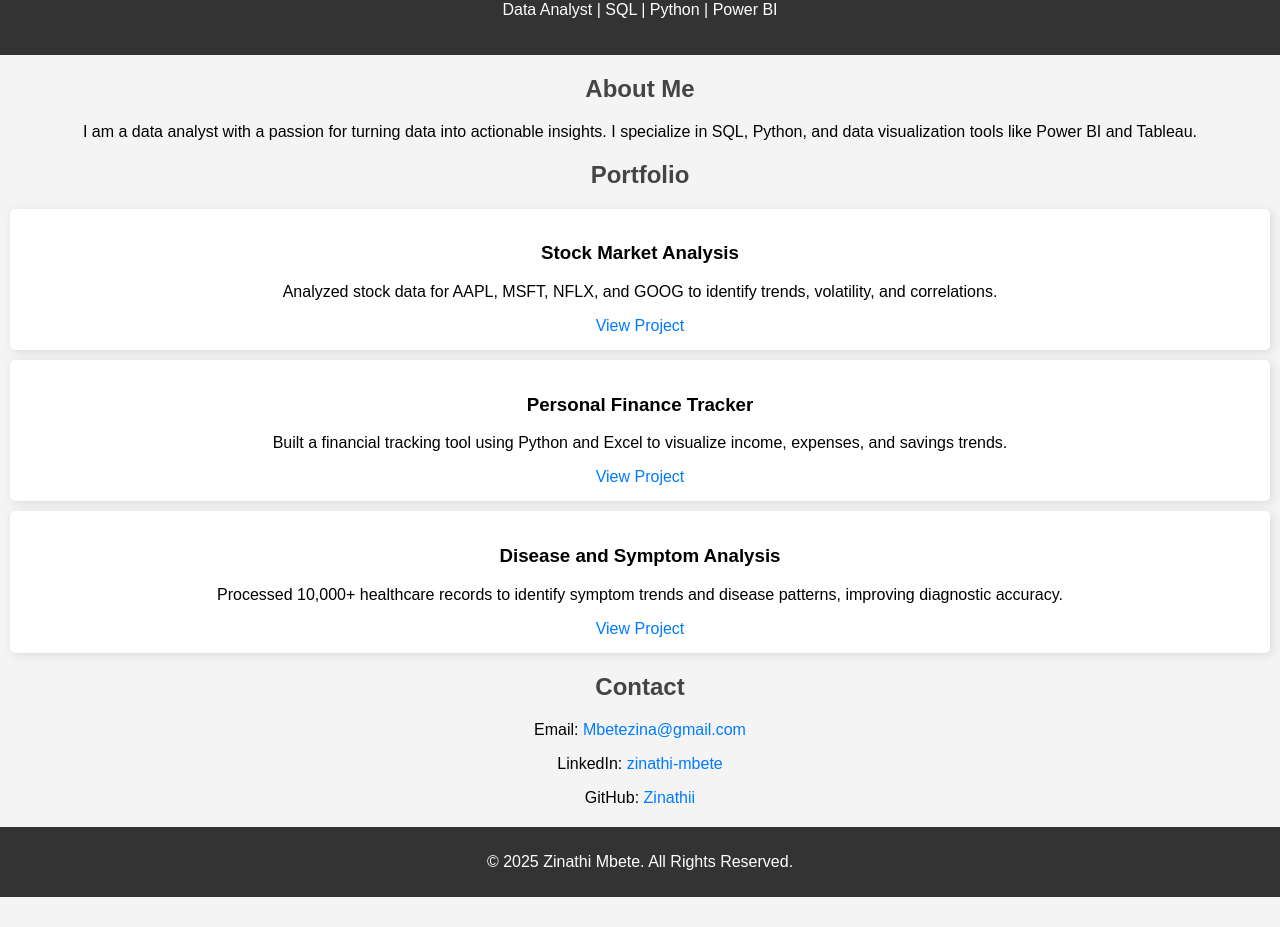
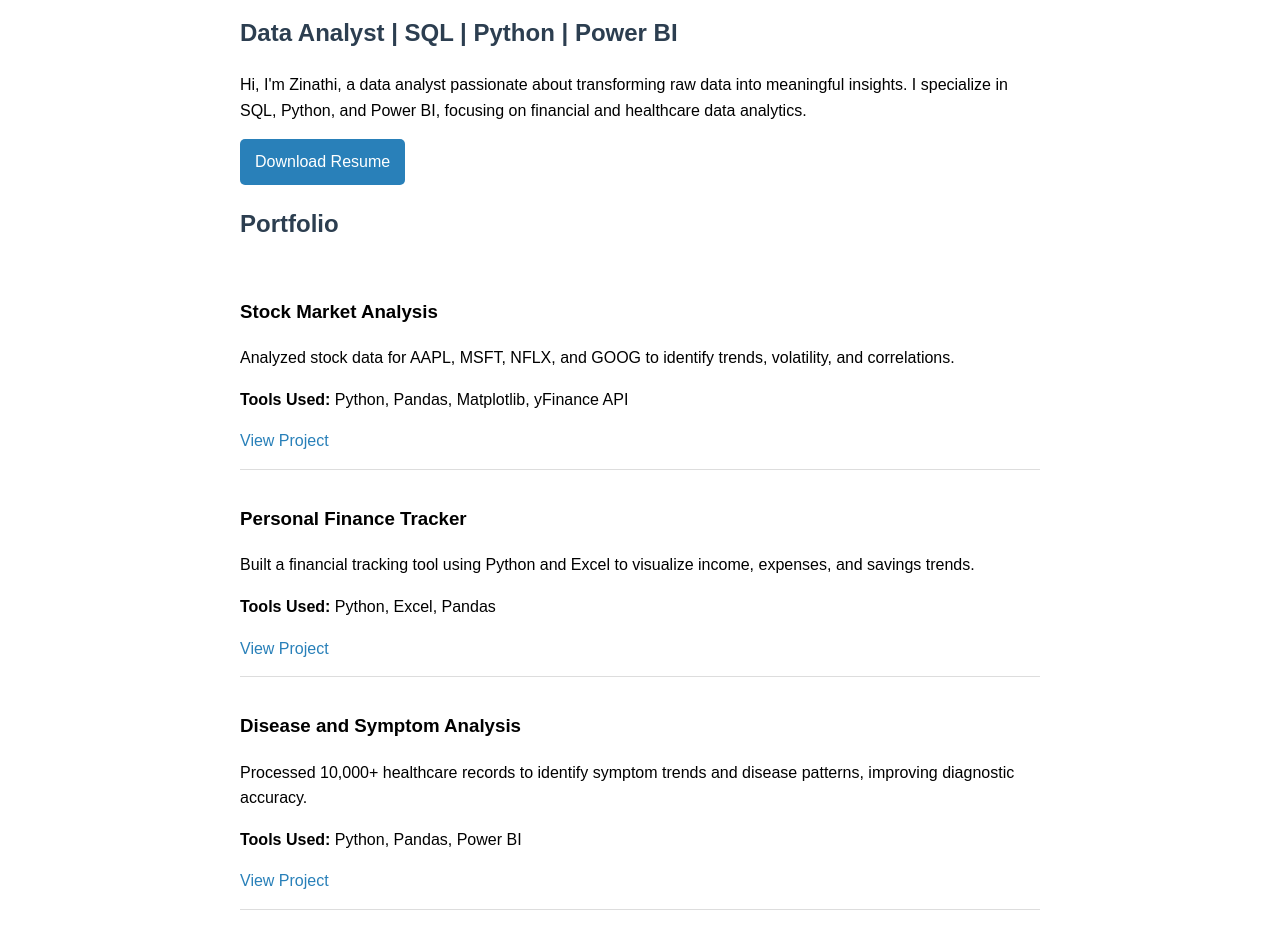
Before and after one commit to Zinathii/zinathimbete.github.io, a plain HTML site: page index.html in a window 1280 px wide. Shown: the part 99-1026 px from the top of the page. Before the commit the page ends 996 px from the top, so only its background shows below. Drawn offline with Linux system fonts and the light colour scheme.

Commit message:
Update index.html

```diff
--- a/index.html
+++ b/index.html
@@ -3,48 +3,60 @@
 <head>
     <meta charset="UTF-8">
     <meta name="viewport" content="width=device-width, initial-scale=1.0">
-    <title>Zinathi Mbete - Data Analyst</title>
-    <link rel="stylesheet" href="styles.css">
+    <title>Zinathi Mbete | Data Analyst</title>
+    <style>
+        body { font-family: Arial, sans-serif; margin: 40px; line-height: 1.6; }
+        h1, h2 { color: #2c3e50; }
+        a { color: #2980b9; text-decoration: none; }
+        .container { max-width: 800px; margin: auto; }
+        .btn { display: inline-block; padding: 10px 15px; background: #2980b9; color: #fff; border-radius: 5px; text-decoration: none; }
+        .btn:hover { background: #1f618d; }
+        .project { border-bottom: 1px solid #ddd; padding: 15px 0; }
+        .contact a { margin-right: 15px; }
+    </style>
 </head>
 <body>
-    <header>
+    <div class="container">
         <h1>Zinathi Mbete</h1>
-        <p>Data Analyst | SQL | Python | Power BI</p>
-    </header>
+        <h2>Data Analyst | SQL | Python | Power BI</h2>
+        <p>Hi, I'm Zinathi, a data analyst passionate about transforming raw data into meaningful insights. I specialize in SQL, Python, and Power BI, focusing on financial and healthcare data analytics.</p>
 
-    <section id="about">
-        <h2>About Me</h2>
-        <p>I am a data analyst with a passion for turning data into actionable insights. I specialize in SQL, Python, and data visualization tools like Power BI and Tableau.</p>
-    </section>
+        <a href="https://drive.google.com/file/d/1EVkkd0N_ouOOzHZJOjyXguTvmz3rLz5n/view?usp=drive_link" class="btn" download>Download Resume</a>
 
-    <section id="portfolio">
         <h2>Portfolio</h2>
+
         <div class="project">
             <h3>Stock Market Analysis</h3>
             <p>Analyzed stock data for AAPL, MSFT, NFLX, and GOOG to identify trends, volatility, and correlations.</p>
-            <a href="https://github.com/Zinathii/Stock-Market-Analysis">View Project</a>
+            <p><strong>Tools Used:</strong> Python, Pandas, Matplotlib, yFinance API</p>
+            <a href="https://github.com/Zinathii/Stock-Market-Analysis" target="_blank">View Project</a>
         </div>
+
         <div class="project">
             <h3>Personal Finance Tracker</h3>
             <p>Built a financial tracking tool using Python and Excel to visualize income, expenses, and savings trends.</p>
-            <a href="https://github.com/Zinathii/Personal-Finance-Tracker">View Project</a>
+            <p><strong>Tools Used:</strong> Python, Excel, Pandas</p>
+            <a href="https://github.com/Zinathii/Personal-Finance-Tracker" target="_blank">View Project</a>
         </div>
+
         <div class="project">
             <h3>Disease and Symptom Analysis</h3>
             <p>Processed 10,000+ healthcare records to identify symptom trends and disease patterns, improving diagnostic accuracy.</p>
-            <a href="https://github.com/Zinathii/Disease-and-Symptom-Analysis">View Project</a>
+            <p><strong>Tools Used:</strong> Python, Pandas, Power BI</p>
+            <a href="https://github.com/Zinathii/Disease-and-Symptom-Analysis" target="_blank">View Project</a>
         </div>
-    </section>
 
-    <section id="contact">
         <h2>Contact</h2>
         <p>Email: <a href="mailto:Mbetezina@gmail.com">Mbetezina@gmail.com</a></p>
-        <p>LinkedIn: <a href="https://linkedin.com/in/zinathi-mbete-9943a0336">zinathi-mbete</a></p>
-        <p>GitHub: <a href="https://github.com/Zinathii">Zinathii</a></p>
-    </section>
+        <p class="contact">
+            <a href="https://www.linkedin.com/in/zinathi-mbete" target="_blank">LinkedIn</a>
+            <a href="https://github.com/Zinathii" target="_blank">GitHub</a>
+        </p>
 
-    <footer>
+        <h2>Blog (Coming Soon)</h2>
+        <p>I’ll be sharing insights on SQL, Python, and data analytics techniques. Stay tuned!</p>
+
         <p>&copy; 2025 Zinathi Mbete. All Rights Reserved.</p>
-    </footer>
+    </div>
 </body>
 </html>
```
